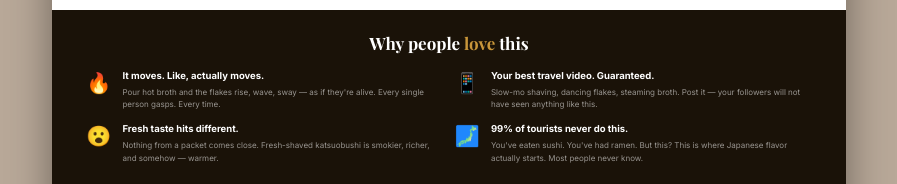
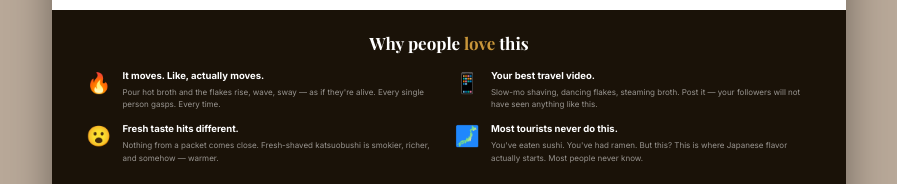
Before and after one commit to masa360/katsuo-flyer, a plain HTML site: page flyer-guest-en.html in a window 1280 px wide. Shown: the part 836-1020 px from the top of the page, without its empty margins (191-1088 px from the left). Drawn offline with nearby package versions, Linux system fonts and the light colour scheme; a web font is replaced by a local one.

Commit message:
Guest flyer: remove unsupported claims (Guaranteed, 99%)
Co-Authored-By: Claude Sonnet 5.5 <noreply@anthropic.com>

```diff
--- a/flyer-guest-en.html
+++ b/flyer-guest-en.html
@@ -466,7 +466,7 @@
       <div class="wow-fact">
         <div class="wow-icon">📱</div>
         <div class="wow-copy">
-          <strong>Your best travel video. Guaranteed.</strong>
+          <strong>Your best travel video.</strong>
           <p>Slow-mo shaving, dancing flakes, steaming broth. Post it — your followers will not have seen anything like this.</p>
         </div>
       </div>
@@ -480,7 +480,7 @@
       <div class="wow-fact">
         <div class="wow-icon">🗾</div>
         <div class="wow-copy">
-          <strong>99% of tourists never do this.</strong>
+          <strong>Most tourists never do this.</strong>
           <p>You've eaten sushi. You've had ramen. But this? This is where Japanese flavor actually starts. Most people never know.</p>
         </div>
       </div>
```
Also changed, not shown: index.html (+2 -2 lines).
